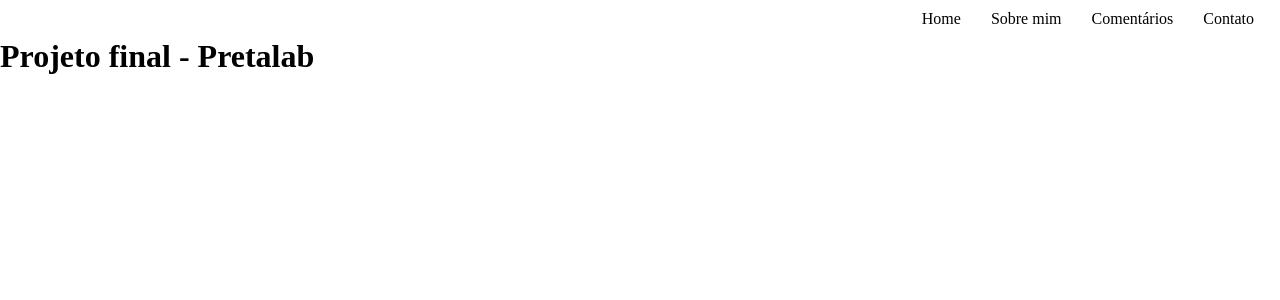
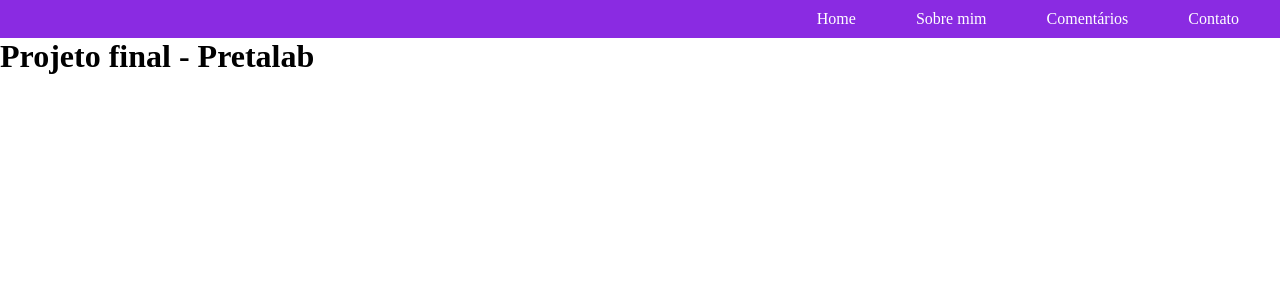
Before and after one commit to LaissaSaraiva/pretalab-projeto-final-react, a React (Vite) app: page / in a window 1280 px wide. Shown: the top 300 px of the page. Built offline with nearby package versions, Linux system fonts and the light colour scheme.

Commit message:
feat: adiciona react-router-dom e modifica Menu

```diff
--- a/package.json
+++ b/package.json
@@ -11,7 +11,8 @@
   },
   "dependencies": {
     "react": "^18.2.0",
-    "react-dom": "^18.2.0"
+    "react-dom": "^18.2.0",
+    "react-router-dom": "^6.22.0"
   },
   "devDependencies": {
     "@types/react": "^18.2.43",
--- a/src/components/Header/index.jsx
+++ b/src/components/Header/index.jsx
@@ -3,7 +3,22 @@
 import Menu from "../Menu";
 
 const Header = () => {
-  const menuItems = ['Home', 'Sobre mim', 'Comentários', 'Contato']
+  const menuItems = [{
+    name: 'Home',
+    linkTo: '/'
+  },
+  {
+    name: 'Sobre mim',
+    linkTo: '/sobre-mim'
+  },
+  {
+    name: 'Comentários',
+    linkTo: '/comentarios'
+  },
+  {
+    name: 'Contato',
+    linkTo: '/contato'
+  }]
 
   return (
     <header>
--- a/src/components/Menu/Menu.module.css
+++ b/src/components/Menu/Menu.module.css
@@ -4,9 +4,23 @@
   gap: 10px ;
   justify-content: flex-end;
   padding-right: 1rem;
+  background-color: blueviolet
 }
 
 .list__item {
   padding: 10px;
   font-weight: 500;
 }
+
+.list__item a {
+  color: white;
+  padding: 5px 15px;
+  text-decoration: none;
+  transition: all .6s ease-in-out;
+  border-radius: 18px;
+}
+
+.list__item a:hover{
+  background-color: white;
+  color: black;
+}
--- a/src/components/Menu/index.jsx
+++ b/src/components/Menu/index.jsx
@@ -1,12 +1,15 @@
 import React from 'react'
 import styles from './Menu.module.css'
+import { Link } from 'react-router-dom';
 
-const Menu = ({items}) => {
+const Menu = ({ items }) => {
   return (
     <nav className={styles.menu__nav}>
       <ul className={styles.list}>
         {items.map((item, index) => (
-          <li key={index} className={styles.list__item}>{item}</li>
+          <li key={index} className={styles.list__item}>
+            <Link to={item.linkTo}>{item.name}</Link>
+          </li>
         ))}
       </ul>
     </nav>
--- a/src/main.jsx
+++ b/src/main.jsx
@@ -2,9 +2,12 @@
 import ReactDOM from 'react-dom/client'
 import App from './App.jsx'
 import './global.css'
+import { BrowserRouter as Router } from "react-router-dom";
 
 ReactDOM.createRoot(document.getElementById('root')).render(
   <React.StrictMode>
-    <App />
+    <Router>
+      <App />
+    </Router>
   </React.StrictMode>,
 )
```
Also changed, not shown: 1 other file (tests, documents, lock files or other folders).
